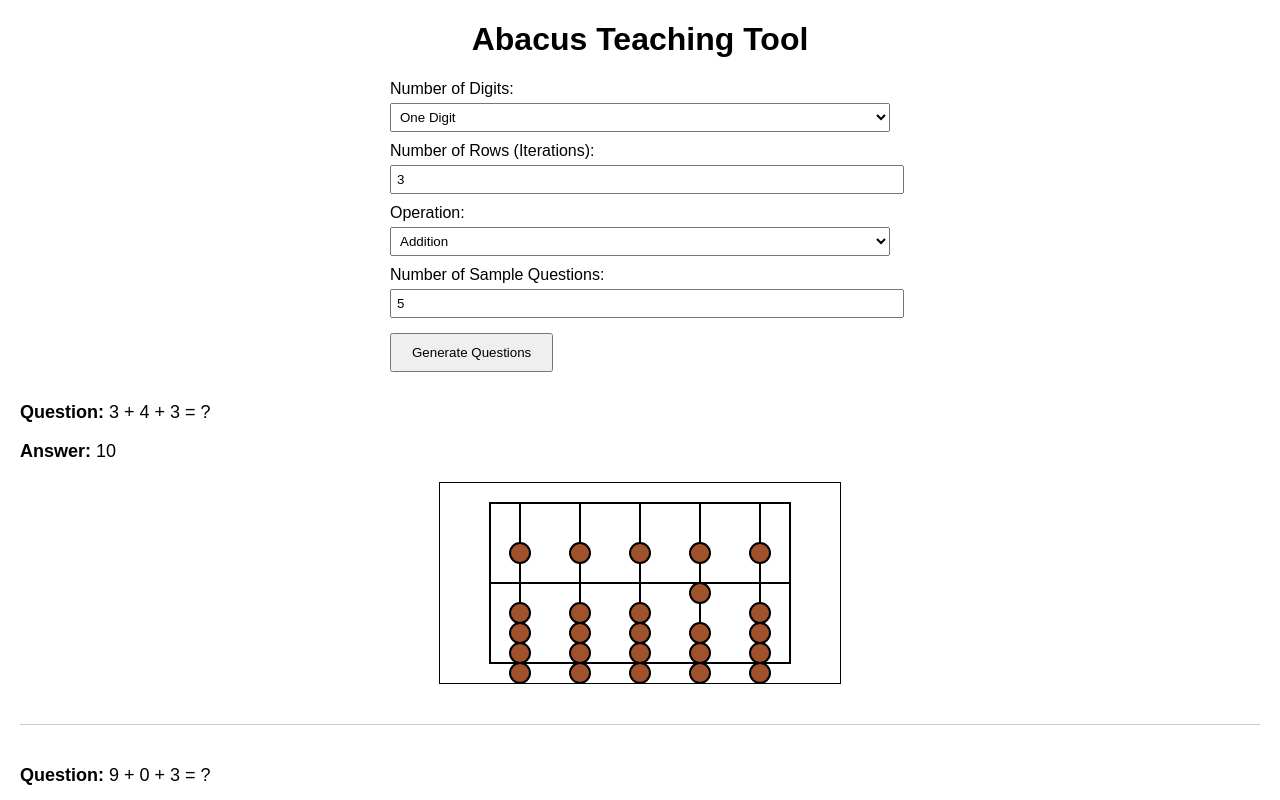
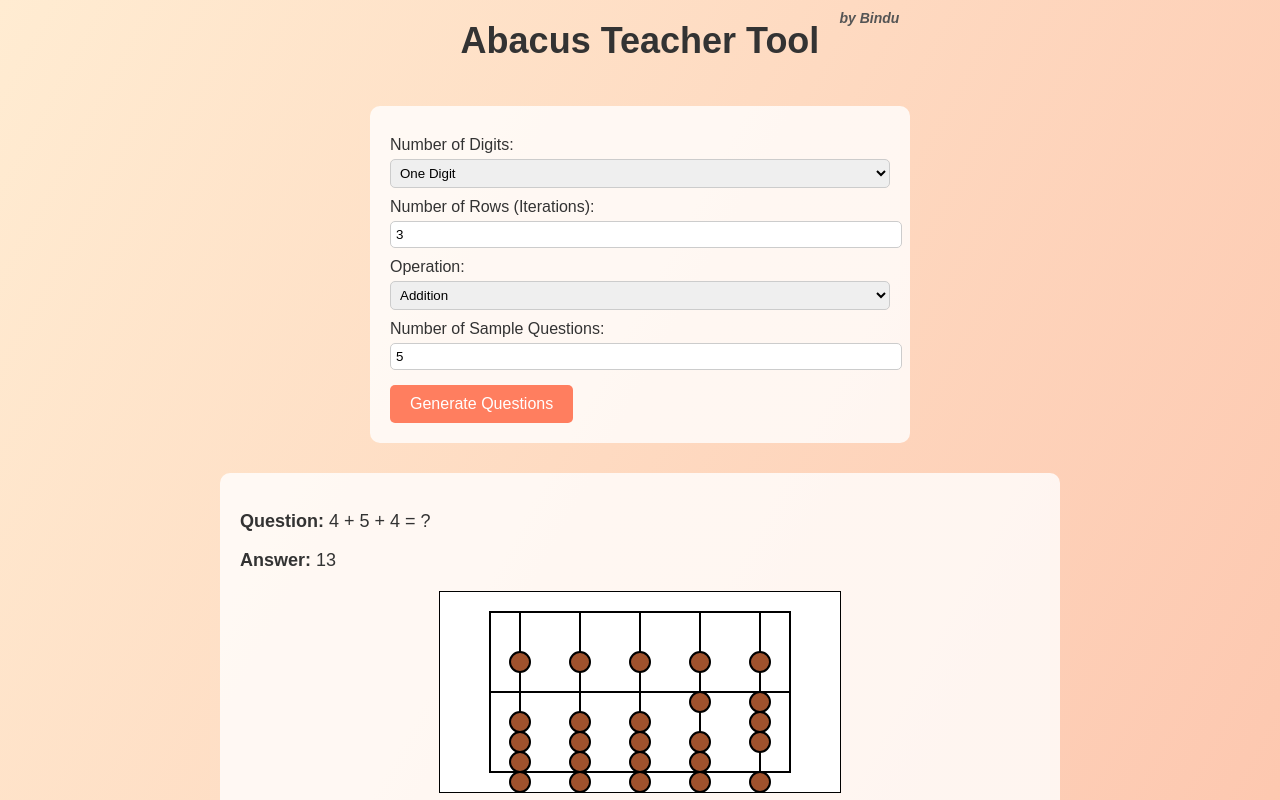
Before and after one commit to vyas-git/abacus-tool, a plain HTML site: page index.html in a window 1280 px wide. Both pictures are taken after a click on the button "Generate Questions". Shown: the top 800 px of the page. Drawn offline with Linux system fonts and the light colour scheme.

Commit message:
abacus tool

```diff
--- a/index.html
+++ b/index.html
@@ -2,27 +2,55 @@
 <html lang="en">
 <head>
     <meta charset="UTF-8">
-    <title>Abacus Teaching Tool</title>
+    <title>Abacus Teacher Tool</title>
     <style>
-        /* CSS Styling */
+        /* CSS Styling with Gradient Background */
 
         body {
             font-family: Arial, sans-serif;
-            margin: 20px;
+            margin: 0;
+            padding: 0;
+            /* Gradient Background */
+            background: linear-gradient(to bottom right, #ffecd2, #fcb69f);
         }
 
         h1 {
             text-align: center;
+            margin-top: 20px;
+            color: #333;
+            font-size: 36px;
+            position: relative;
+            display: inline-block;
+        }
+
+        /* Trademark-like text */
+        h1 .trademark {
+            position: absolute;
+            top: -10px;
+            right: -80px;
+            font-size: 14px;
+            color: #555;
+            font-style: italic;
+        }
+
+        /* Center the title container */
+        .title-container {
+            text-align: center;
+            position: relative;
         }
 
         form#settingsForm {
             max-width: 500px;
-            margin: 0 auto;
+            margin: 20px auto;
+            background-color: rgba(255, 255, 255, 0.8);
+            padding: 20px;
+            border-radius: 10px;
         }
 
         label {
             display: block;
             margin-top: 10px;
+            color: #333;
         }
 
         label input,
@@ -30,15 +58,33 @@
             width: 100%;
             padding: 5px;
             margin-top: 5px;
+            border-radius: 5px;
+            border: 1px solid #ccc;
         }
 
         button {
             margin-top: 15px;
             padding: 10px 20px;
+            border-radius: 5px;
+            background-color: #ff7e5f;
+            border: none;
+            color: #fff;
+            cursor: pointer;
+            font-size: 16px;
+        }
+
+        button:hover {
+            background-color: #ea5455;
         }
 
         #results {
             margin-top: 30px;
+            max-width: 800px;
+            margin-left: auto;
+            margin-right: auto;
+            padding: 20px;
+            background-color: rgba(255, 255, 255, 0.8);
+            border-radius: 10px;
         }
 
         .question-block {
@@ -49,19 +95,26 @@
 
         .question-block p {
             font-size: 18px;
+            color: #333;
         }
 
         .abacus-canvas {
             display: block;
             margin: 20px auto;
             border: 1px solid #000;
+            background-color: #fff;
         }
     </style>
 </head>
 <body>
     <!-- HTML Structure -->
 
-    <h1>Abacus Teaching Tool</h1>
+    <div class="title-container">
+        <h1>Abacus Teacher Tool
+            <span class="trademark">by Bindu</span>
+        </h1>
+    </div>
+
     <form id="settingsForm">
         <label>
             Number of Digits:
@@ -79,9 +132,9 @@
             Operation:
             <select id="operation">
                 <option value="+">Addition</option>
-                <option value="-">Subtraction</option>
                 <option value="*">Multiplication</option>
                 <option value="/">Division</option>
+                <option value="mixed">Combination of Addition and Subtraction</option>
             </select>
         </label>
         <label>
@@ -108,12 +161,19 @@
             for (let i = 0; i < samples; i++) {
                 let question = '';
                 let answer = null;
+                let validQuestion = true;
 
                 for (let j = 0; j < rows; j++) {
                     let num = generateRandomNumber(digits);
 
+                    // For mixed operations
+                    let currentOperation = operation;
+                    if (operation === 'mixed') {
+                        currentOperation = Math.random() < 0.5 ? '+' : '-';
+                    }
+
                     // Handle division to avoid fractions and division by zero
-                    if (operation === '/' && j > 0) {
+                    if (currentOperation === '/' && j > 0) {
                         while (num === 0 || answer % num !== 0) {
                             num = generateRandomNumber(digits);
                         }
@@ -123,9 +183,21 @@
                         question += num;
                         answer = num;
                     } else {
-                        question += ` ${operation} ${num}`;
-                        answer = computeOperation(answer, num, operation);
+                        question += ` ${currentOperation} ${num}`;
+                        answer = computeOperation(answer, num, currentOperation);
+
+                        // Ensure the answer stays positive for abacus representation
+                        if (answer < 0) {
+                            validQuestion = false;
+                            break;
+                        }
                     }
+                }
+
+                // Skip if answer is negative or undefined
+                if (!validQuestion || answer < 0 || answer === undefined || isNaN(answer)) {
+                    i--; // Decrement to generate another sample
+                    continue;
                 }
 
                 // Create a block for each question
@@ -153,7 +225,7 @@
         }
 
         function generateRandomNumber(digits) {
-            const min = digits === 1 ? 0 : Math.pow(10, digits - 1);
+            const min = digits === 1 ? 1 : Math.pow(10, digits - 1);
             const max = Math.pow(10, digits) - 1;
             return Math.floor(Math.random() * (max - min + 1)) + min;
         }
@@ -163,7 +235,7 @@
                 case '+': return a + b;
                 case '-': return a - b;
                 case '*': return a * b;
-                case '/': return b !== 0 ? a / b : 'Undefined';
+                case '/': return b !== 0 ? a / b : undefined;
                 default: return null;
             }
         }
```
